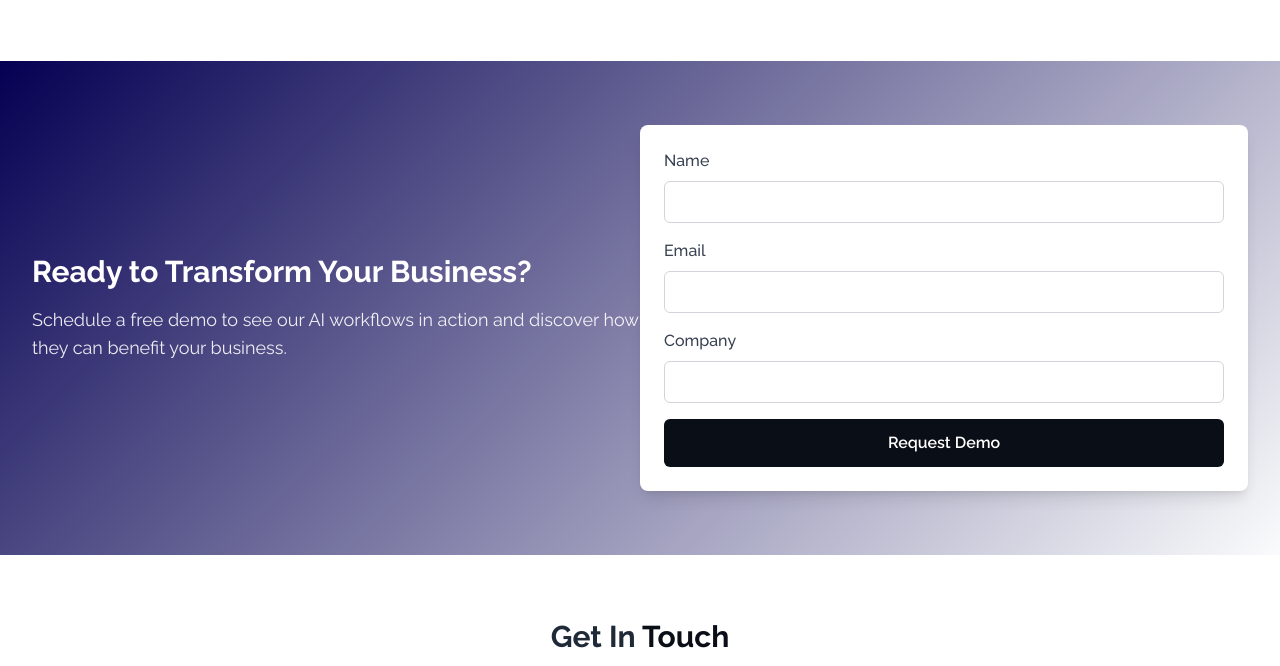
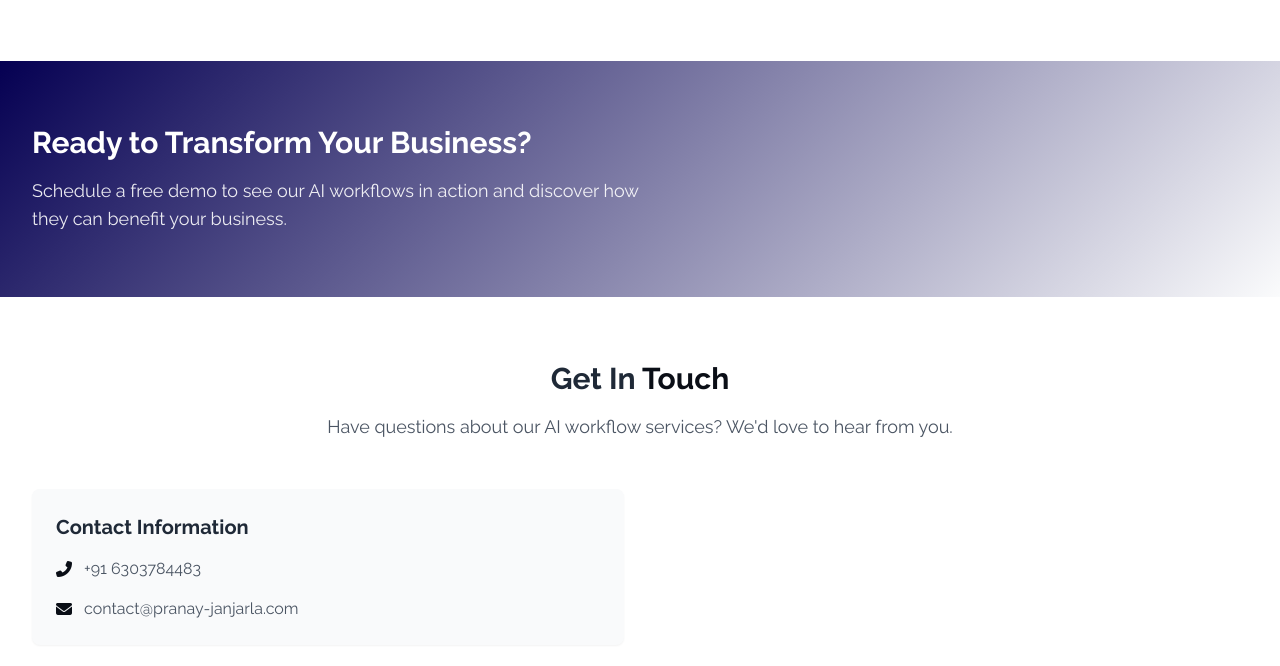
Before and after one commit to pranay-janjarla/CAN-AIxt, a plain HTML site: page index.html in a window 1280 px wide. Shown: the part 2333-2999 px from the top of the page. Drawn offline with nearby package versions, Linux system fonts and the light colour scheme; a script that the page names is missing.

Commit message:
Update index.html

```diff
--- a/index.html
+++ b/index.html
@@ -527,46 +527,7 @@
             </p>
           </div>
           <div class="md:w-1/2">
-            <form class="bg-white p-6 rounded-lg shadow-lg">
-              <div class="mb-4">
-                <label for="name" class="block text-gray-700 font-medium mb-2"
-                  >Name</label
-                >
-                <input
-                  type="text"
-                  id="name"
-                  class="w-full px-4 py-2 border border-gray-300 rounded-md focus:outline-none focus:ring-2 focus:ring-primary"
-                />
-              </div>
-              <div class="mb-4">
-                <label for="email" class="block text-gray-700 font-medium mb-2"
-                  >Email</label
-                >
-                <input
-                  type="email"
-                  id="email"
-                  class="w-full px-4 py-2 border border-gray-300 rounded-md focus:outline-none focus:ring-2 focus:ring-primary"
-                />
-              </div>
-              <div class="mb-4">
-                <label
-                  for="company"
-                  class="block text-gray-700 font-medium mb-2"
-                  >Company</label
-                >
-                <input
-                  type="text"
-                  id="company"
-                  class="w-full px-4 py-2 border border-gray-300 rounded-md focus:outline-none focus:ring-2 focus:ring-primary"
-                />
-              </div>
-              <button
-                type="submit"
-                class="w-full bg-primary text-white py-3 rounded-md font-semibold hover:bg-opacity-90 transition duration-300"
-              >
-                Request Demo
-              </button>
-            </form>
+ <div data-tf-live="01JSF8146NVGPPMJCP12YFQW2T"></div><script src="//embed.typeform.com/next/embed.js"></script>
           </div>
         </div>
       </div>
@@ -623,7 +584,6 @@
               </div>
             </div>
           </div>
-          <div data-tf-live="01JSF8146NVGPPMJCP12YFQW2T"></div><script src="//embed.typeform.com/next/embed.js"></script>
         </div>
       </div>
     </section>
```
